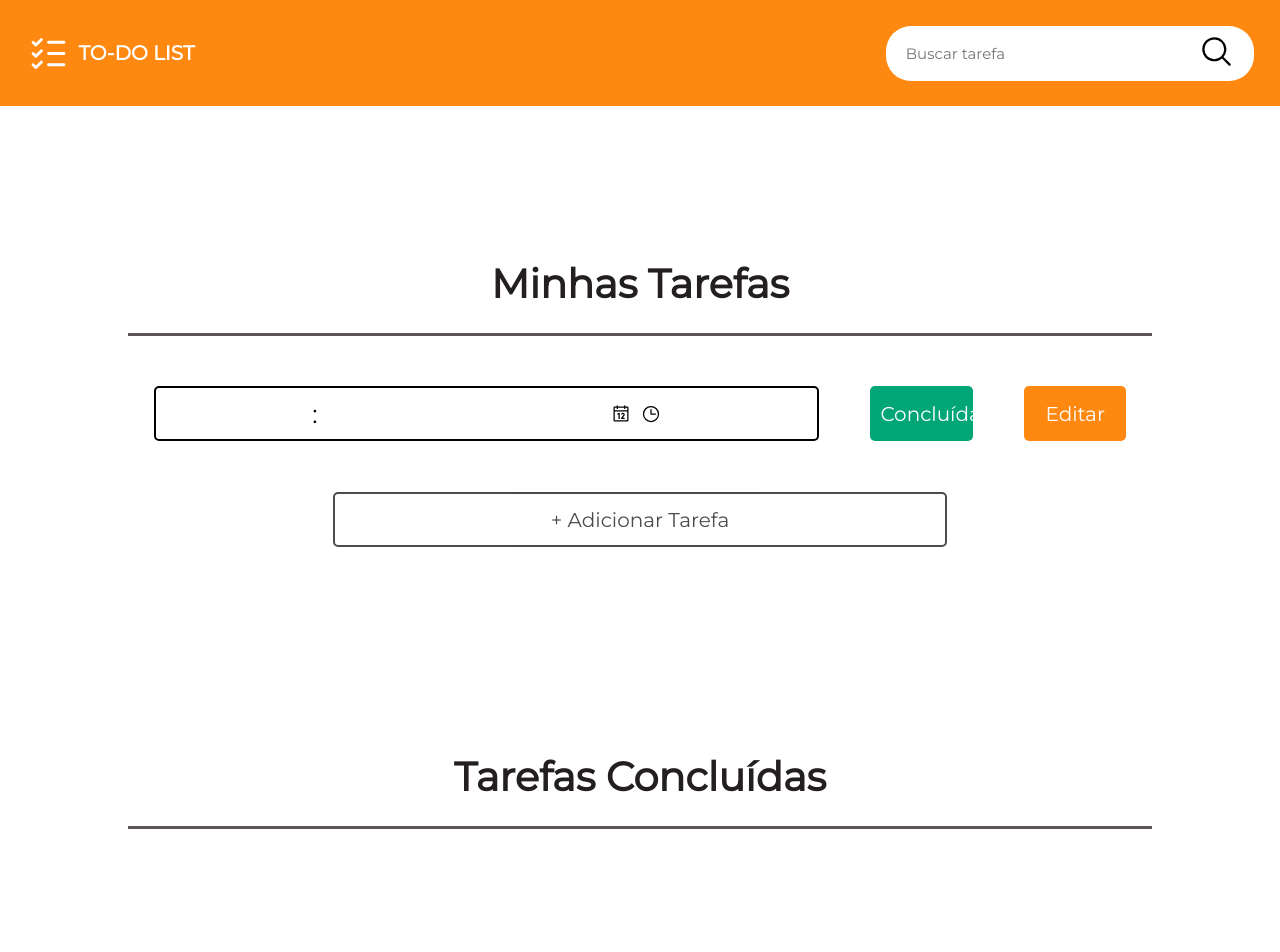
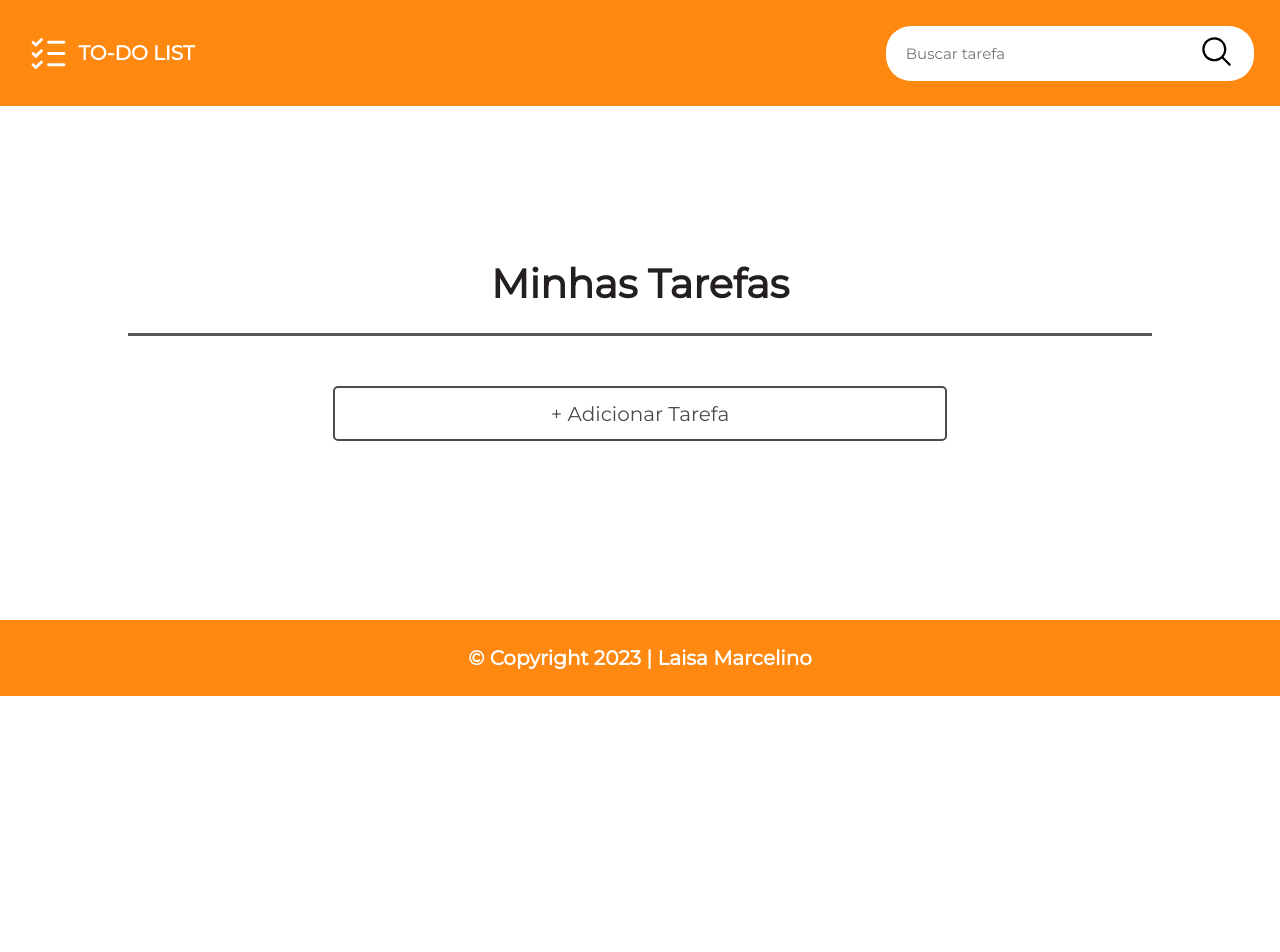
Before and after one commit to laisamarcelino/to-do-list, a React (Vite) app: page / in a window 1280 px wide. Shown: the top 952 px of the page. After the commit the page ends 800 px from the top, so only its background shows below. Built offline with nearby package versions, Linux system fonts and the light colour scheme.

Commit message:
update: correcao do arquivo

```diff
--- a/src/pages/LandingPage/LandingPage.jsx
+++ b/src/pages/LandingPage/LandingPage.jsx
@@ -1,7 +1,6 @@
 import React from 'react'
 import Header from "../../components/views/Header/Header"
-import GeneralTasks from '../../components/views/GeneralTasks/GeneralTasks'
-import DoneTasks from '../../components/views/DoneTasks/DoneTasks'
+import GeneralTasks from '../GeneralTasks/GeneralTasks'
 import Footer from '../../components/views/Footer/Footer'
 
 
@@ -10,7 +9,6 @@ const LandingPage = () => {
         <div>
            <Header/>
            <GeneralTasks/>
-           <DoneTasks/>
            <Footer/>
         </div>
     )
```
